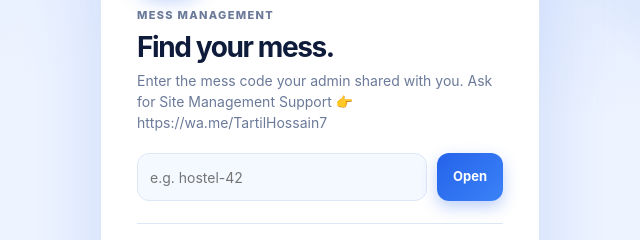
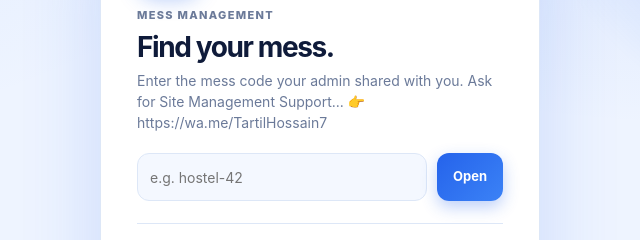
Before and after one commit to messfoodiez/messfoodiez.github.io, a plain HTML site: page index.html in a window 1280 px wide. Shown: the part 202-442 px from the top of the page, 320-960 px from the left. Drawn offline with nearby package versions, Linux system fonts and the light colour scheme.

Commit message:
Update index.html

```diff
--- a/index.html
+++ b/index.html
@@ -1305,7 +1305,7 @@ function gateView(){
   return `<div class="login"><div class="mark">🍽️</div>
   <p class="mu" style="font-weight:800;letter-spacing:.12em;text-transform:uppercase;margin:0 0 8px;font-size:11px">MESS MANAGEMENT</p>
   <h1>Find your mess.</h1>
-  <p class="mu" style="margin:0 0 20px">Enter the mess code your admin shared with you. Ask for Site Management Support   👉https://wa.me/TartilHossain7</p>
+  <p class="mu" style="margin:0 0 20px">Enter the mess code your admin shared with you. Ask for Site Management Support...   👉https://wa.me/TartilHossain7</p>
   <div class="row"><input class="control" id="mc" placeholder="e.g. hostel-42" autocapitalize="off" autocomplete="off" aria-label="Mess code" value="${esc(gate.mc)}" oninput="gate.mc=this.value" onkeydown="if(event.key==='Enter')joinMess()"><button class="btn" onclick="joinMess()" ${gate.busy?"disabled":""}>${gate.busy?"Checking…":"Open"}</button></div>
   <div class="neg" role="status" style="margin-top:10px">${esc(gate.msg)}</div>
   <hr><p class="mu" style="margin:0 0 12px;font-weight:750">Want your own mess?</p>
```
